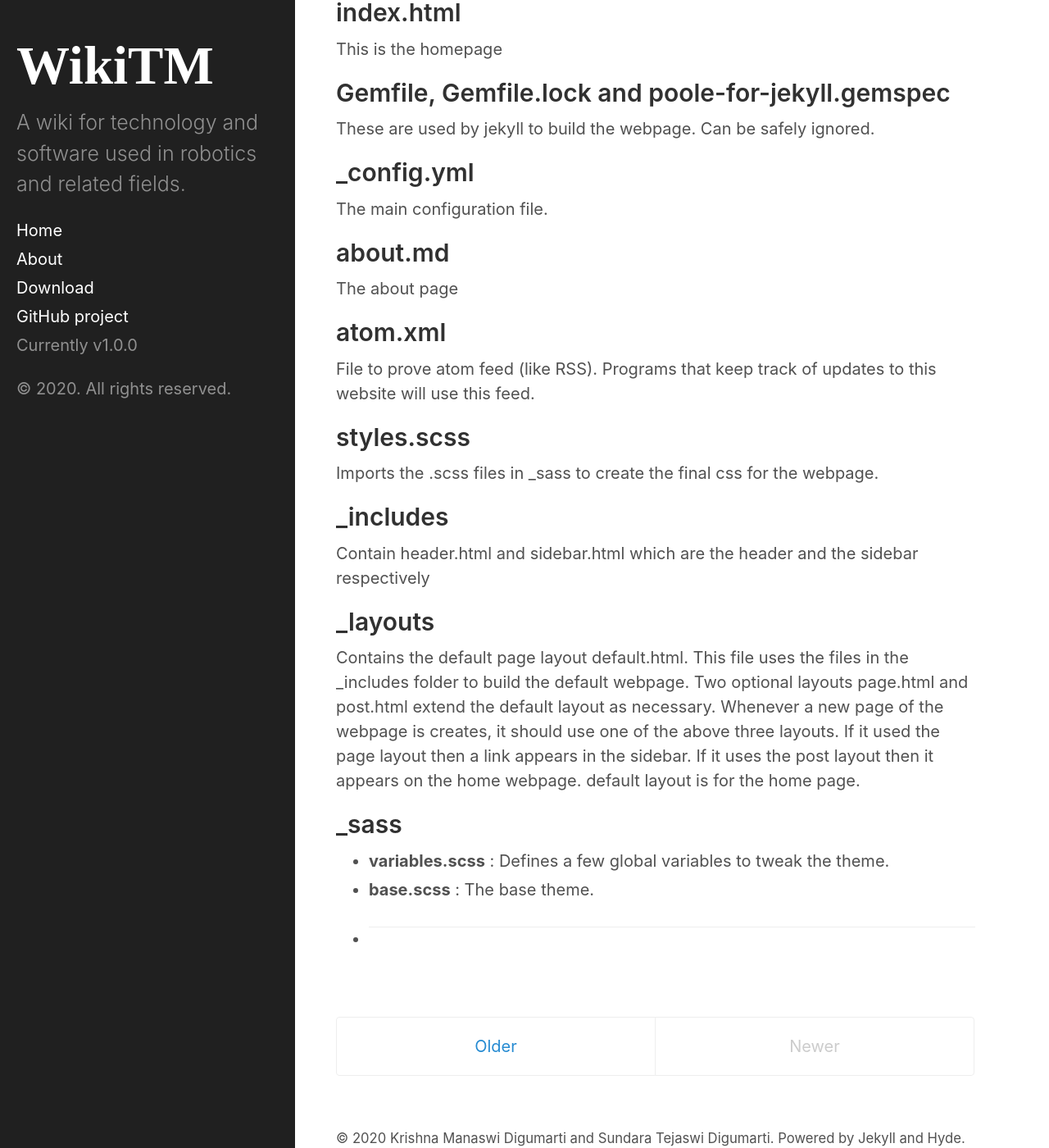
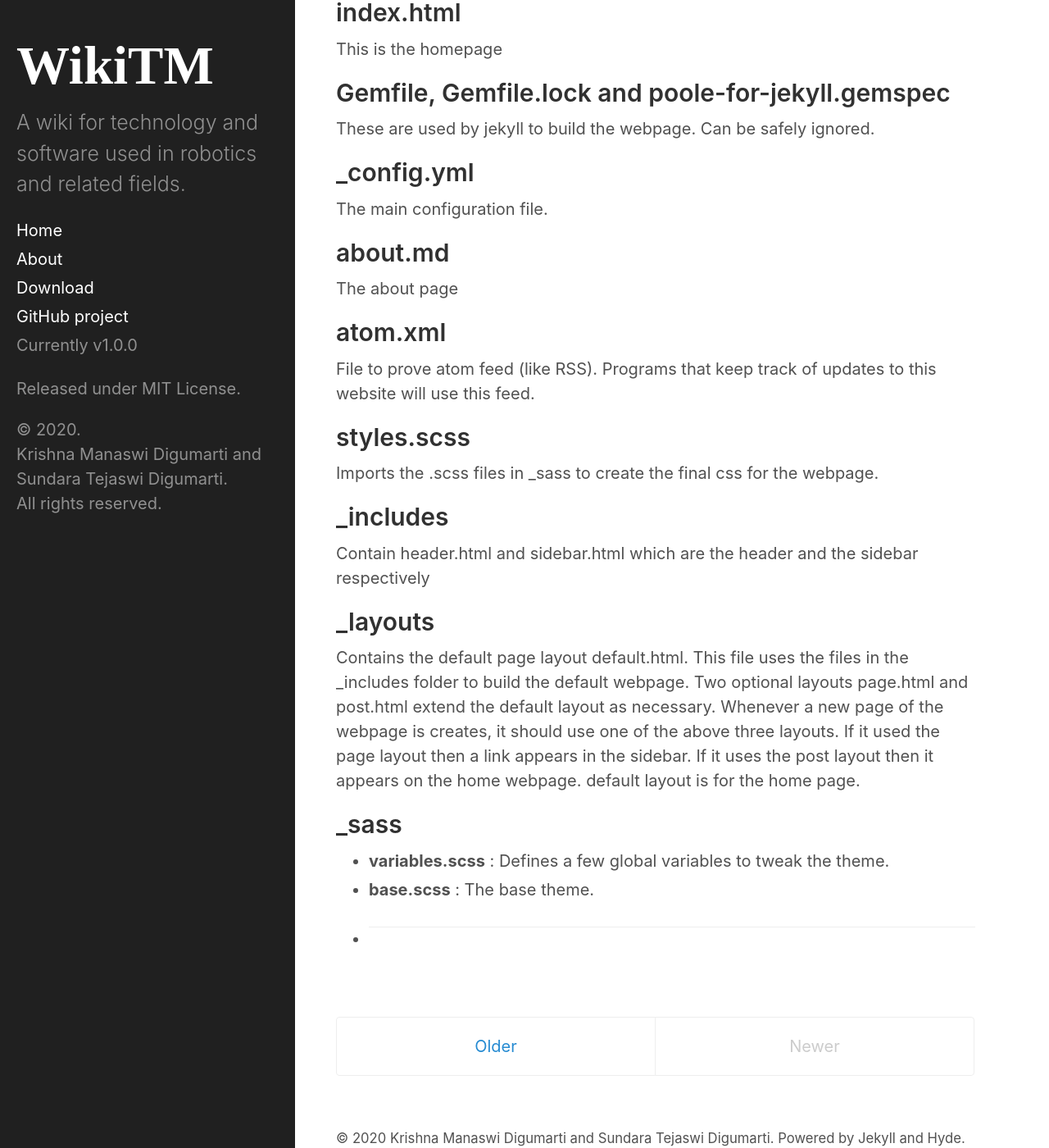
Before and after one commit to tejaswid/wikitm, a Jekyll site: the page built from index.html, in a window 1280 px wide and 1400 px high, scrolled down 206 px. Shown: the whole window at 82% size. Built offline with Jekyll 4.4.1, drawn with Linux system fonts in a browser that asks for light colours; the list of posts is cut into pages by our own code.

Commit message:
Tweaking sidebar license

```diff
--- a/_includes/sidebar.html
+++ b/_includes/sidebar.html
@@ -31,6 +31,9 @@
       <span class="sidebar-nav-item">Currently v{{ site.version }}</span>
     </nav>
 
-    <p>&copy; {{ site.time | date: '%Y' }}. All rights reserved.</p>
+    <div class="sidebar-footer">
+      <p>Released under MIT License.</p>
+      <p>&copy; {{ site.time | date: '%Y' }}. <br> Krishna Manaswi Digumarti and Sundara Tejaswi Digumarti. <br> All rights reserved.</p>
+    </div>
   </div>
 </div>
--- a/_sass/_sidebar.scss
+++ b/_sass/_sidebar.scss
@@ -53,6 +53,15 @@ a.sidebar-nav-item:focus {
   font-weight: bold;
 }
 
+/*Sidebar footer*/
+.sidebar-footer
+{
+  position: relative;
+  bottom: 0;
+  right: 0;
+  left: 0;
+}
+
 /* Sticky sidebar
  *
  * Add the `sidebar-sticky` class to the sidebar's container to affix it the
```
